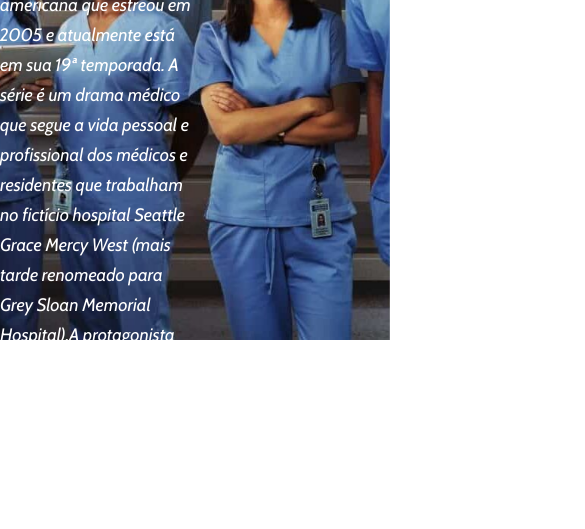
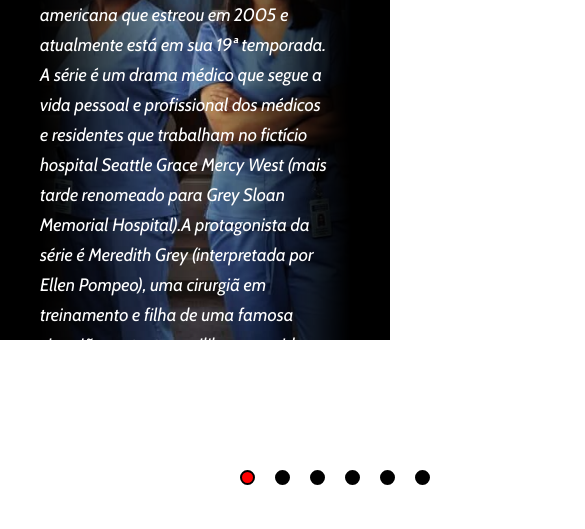
Before and after one commit to shemaciel/projeto-greys-anatomy, a plain HTML site: page index.html in a window 390 px wide. Shown: the part 504-1033 px from the top of the page, 585 px wide, since content can reach past the window. Drawn offline with nearby package versions, Linux system fonts and the light colour scheme.

Commit message:
estilos
arrumando a media query

```diff
--- a/estilo.css
+++ b/estilo.css
@@ -5,6 +5,17 @@
     max-width: 1280px;
     margin: 0 auto;
 
+ }
+
+ main:after {
+	content: '';
+	min-height: 100vh;
+	width: 100vw;
+	position: fixed;
+	top: 0;
+	left: 0;
+	background: linear-gradient(90deg, rgba(0, 0, 0, 1) 10%, rgba(0, 0, 0, 0.05926120448179273) 50%, rgba(0, 0, 0, 1) 90%);
+	z-index: -1;
  }
 
  .conteudo {
--- /dev/null
+++ b/estiloquery.css
@@ -0,0 +1,46 @@
+
+@media (max-width: 1280px) {
+    body{
+        padding: 0 40px;
+    }
+}
+
+@media (max-width: 768px){
+    .informaces {
+        display: flex;
+        flex-direction: column;
+        align-items: center;
+    }
+
+    .informaces {
+        width: 60%;
+        text-align: center;
+    }
+}
+
+@media (max-width: 425px){
+    .informaces .logo {
+        max-width: 300px;
+
+    }
+    .informaces .descricao{
+        width: 100%;
+    }
+    .menu-lateral{
+        position: static;
+        min-height: auto;
+        width: 100%;
+        margin-top: 50px;
+    }
+    .menu-lateral ul{
+        flex-direction: row;
+
+    }
+    .conteudo{
+        min-width: 70vh;
+        gap:50px;
+    }
+    body{
+        padding: 40px;
+    }
+}
--- a/index.html
+++ b/index.html
@@ -14,6 +14,7 @@
 
 <link rel="stylesheet" href="style.css">
 <link rel="stylesheet" href="estilo.css">
+<link rel="stylesheet" href="estiloquery.css">
 
 </head>
 <body>
```
